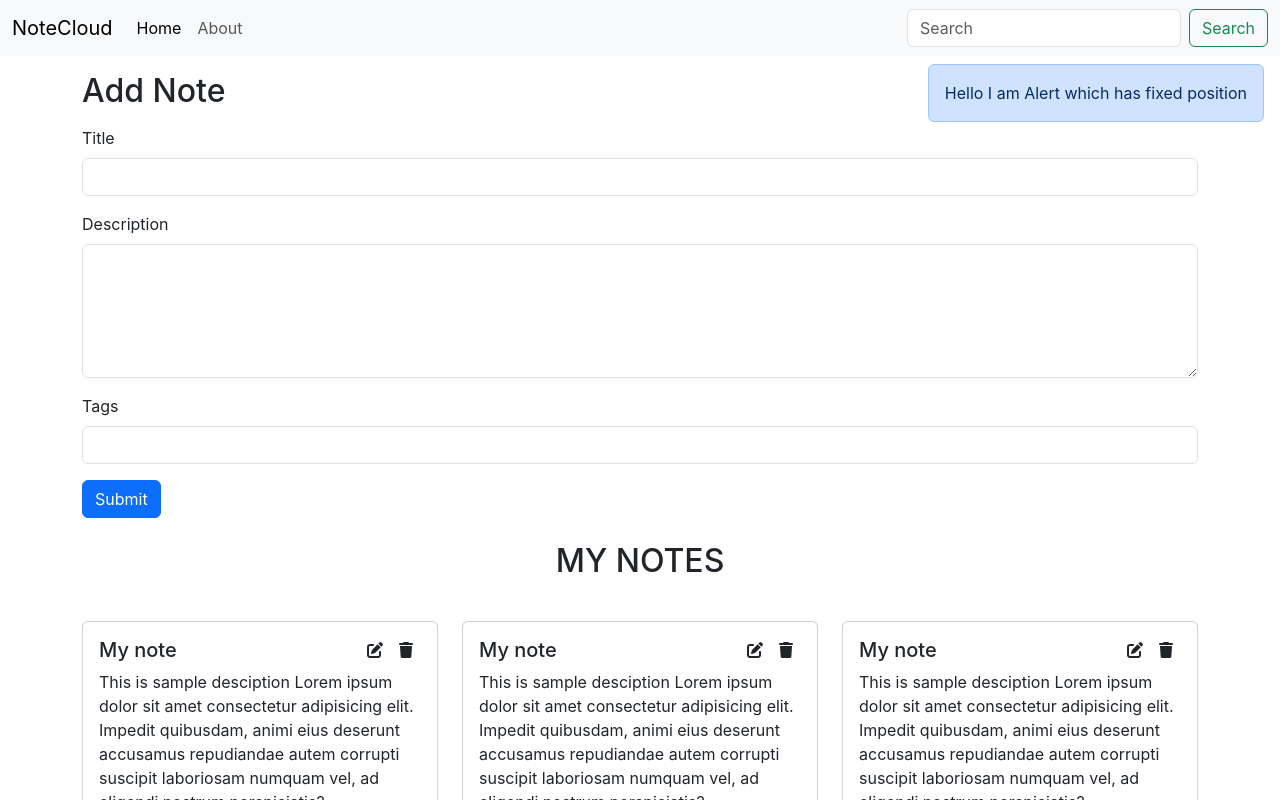
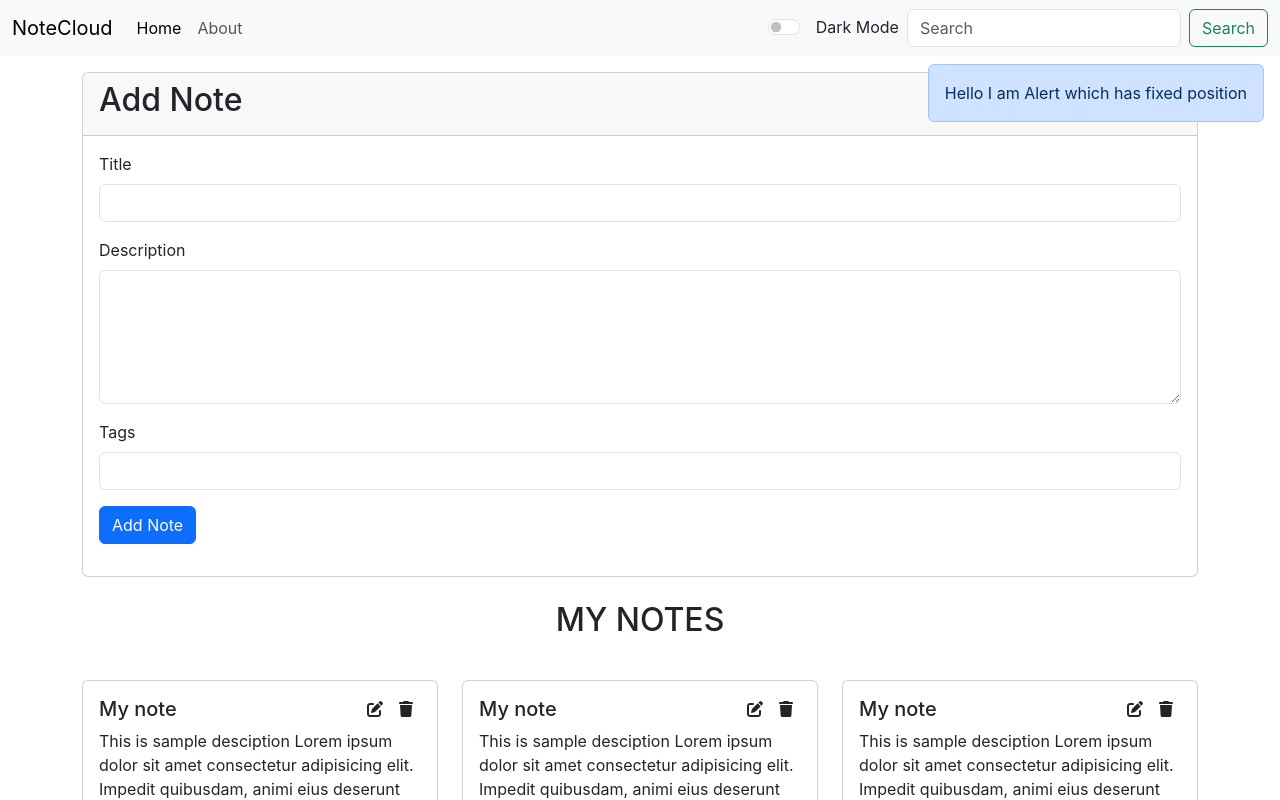
Before and after one commit to devprabhakarmaurya/NoteCloud-frontend, a React (Create React App) app: page / in a window 1280 px wide. Shown: the top 800 px of the page. Built offline with nearby package versions, Linux system fonts and the light colour scheme.

Commit message:
Added Dark Mode

```diff
--- a/src/App.js
+++ b/src/App.js
@@ -9,15 +9,17 @@ import {
 } from "react-router-dom";
 import NoteState from './context/notes/NoteState';
 import Alert from './components/Alert';
+import { useState } from 'react';
 
 function App() {
+   const [mode, setMode] = useState("light");
   return (
     <>
       <NoteState>
         <Router>
-          <Navbar />
-          <div className="container">
-            <Alert message="Hello I am Alert which has fixed position"/>
+          <Navbar mode={mode} setMode={setMode} />
+          <div className="container" data-bs-theme={mode} >
+            <Alert message="Hello I am Alert which has fixed position" mode={mode}/>
             <Routes>
               <Route exact path="/" element={<Home />} />
               <Route exact path="/about" element={<About />} />
--- a/src/components/Addnote.js
+++ b/src/components/Addnote.js
@@ -3,24 +3,28 @@ import noteContext from '../context/notes/noteContext';
 
 function Addnote() {
     const context = useContext(noteContext)
-    const {addNote} = context;
-    const [note ,setNote] = useState({title: "",description: "", tag: ""})
+    const { addNote } = context;
+    const [note, setNote] = useState({ title: "", description: "", tag: "" })
 
-    const handleClick=(e)=>{
-        e.preventDefault()
+    const handleAddClick = (e) => {
+        e.preventDefault()  // prevent to page reloading
         addNote(note.title, note.description, note.tag);
     }
 
-    const onChange=(event)=>{
-        setNote({...note, [event.target.name]: event.target.value })
+    const onChange = (event) => {
+        setNote({ ...note, [event.target.name]: event.target.value })
     }
     return (
         <>
-        <h2 className='my-3'>Add Note</h2>
+            <div class="card my-3">
+                <div class="card-header">
+                    <h2 className=''>Add Note</h2>
+                </div>
+                <div className="card-body">
                     <form action="">
                         <div className="mb-3">
                             <label htmlFor="title" className="form-label">Title</label>
-            <input className="form-control" id="title"  name='title' onChange={onChange} ></input>
+                            <input className="form-control" id="title" name='title' onChange={onChange} ></input>
                         </div>
                         <div className="mb-3">
                             <label htmlFor="description" className="form-label">Description</label>
@@ -31,9 +35,13 @@ function Addnote() {
                             <input className="form-control" id="tage" name='tag' onChange={onChange} ></input>
                         </div>
                         <div className="mb-3">
-            <button type="submit" className="btn btn-primary" onClick={handleClick}>Submit</button>
+                            <button type="submit" className="btn btn-primary" onClick={handleAddClick}>Add Note</button>
                         </div>
                     </form>
+                </div>
+            </div>
+
+
         </>
     )
 }
--- a/src/components/Alert.js
+++ b/src/components/Alert.js
@@ -2,7 +2,7 @@ import React from 'react';
 
 function Alert(props) {
     return (
-        <div className="position-fixed top-0 my-5 end-0 p-3" style={{ zIndex: 9999 }}>
+        <div className="position-fixed top-0 my-5 end-0 p-3" data-bs-theme={props.mode} style={{ zIndex: 9999 }}>
         <div className="alert alert-primary show" role="alert">
           {props.message}
         </div>
--- a/src/components/Navbar.js
+++ b/src/components/Navbar.js
@@ -1,13 +1,20 @@
-import React,{useEffect} from 'react'
-import {Link, useLocation} from 'react-router-dom';
-function Navbar() {
+import React, { useEffect } from 'react';
+import { Link, useLocation } from 'react-router-dom';
+
+function Navbar(props) {
     const location = useLocation();
+
     useEffect(() => {
-      console.log(location.pathname)
-    }, [location])
+        console.log(location.pathname);
+    }, [location]);
+
+    const handleModeClick = () => {
+        props.setMode(prevMode => (prevMode === "light" ? "dark" : "light"));
+
+    };
 
     return (
-        <nav className="navbar navbar-expand-lg bg-body-tertiary sticky-top">
+        <nav className="navbar navbar-expand-lg bg-body-tertiary sticky-top" data-bs-theme={props.mode === "light" ? "light" : "dark"}>
             <div className="container-fluid">
                 <Link className="navbar-brand" to="/">NoteCloud</Link>
                 <button className="navbar-toggler" type="button" data-bs-toggle="collapse" data-bs-target="#navbarSupportedContent" aria-controls="navbarSupportedContent" aria-expanded="false" aria-label="Toggle navigation">
@@ -16,12 +23,16 @@ function Navbar() {
                 <div className="collapse navbar-collapse" id="navbarSupportedContent">
                     <ul className="navbar-nav me-auto mb-2 mb-lg-0">
                         <li className="nav-item">
-                            <Link className={`nav-link ${location.pathname==="/" ? "active": ""}`} aria-current="page" to="/">Home</Link>
+                            <Link className={`nav-link ${location.pathname === "/" ? "active" : ""}`} aria-current="page" to="/">Home</Link>
                         </li>
                         <li className="nav-item">
-                            <Link className={`nav-link ${location.pathname==="/about" ? "active": ""}`} to="/about">About</Link>
+                            <Link className={`nav-link ${location.pathname === "/about" ? "active" : ""}`} to="/about">About</Link>
                         </li>
                     </ul>
+                    <div className="form-check form-switch">
+                        <input className="form-check-input" type="checkbox" role="switch" id="flexSwitchCheckDefault" onClick={handleModeClick} />
+                        <label className={`form-check-label mx-2 text-${props.mode === "light"?"dark":"light"}`} htmlFor="flexSwitchCheckDefault">{`${props.mode === "light" ? "Dark" : "Light"}`} Mode</label>
+                    </div>
                     <form className="d-flex" role="search">
                         <input className="form-control me-2" type="search" placeholder="Search" aria-label="Search" />
                         <button className="btn btn-outline-success" type="submit">Search</button>
@@ -29,7 +40,7 @@ function Navbar() {
                 </div>
             </div>
         </nav>
-    )
+    );
 }
 
-export default Navbar
+export default Navbar;
--- a/src/components/Note.js
+++ b/src/components/Note.js
@@ -4,9 +4,7 @@ import Noteitem from './Noteitem';
 
 function Note() {
     const context = useContext(noteContext);
-
     const { notes } = context;
-
     return (
       <>
       <h2 className='text-center my-4'>MY NOTES</h2>
```
Lines whose indentation alone changed are shown as unchanged.
